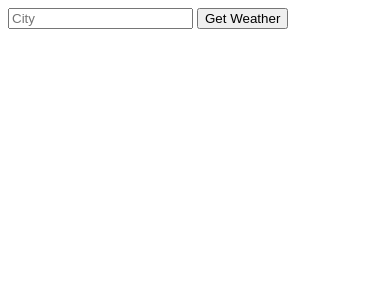
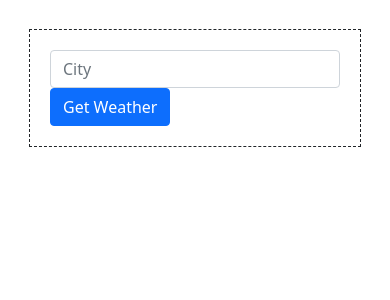
Before and after one commit to Liqaing/Weather, a Django app: page / in a window 390 px wide. Shown: the top 300 px of the page. Run offline with Django 4.2, Linux system fonts and the light colour scheme.

Commit message:
Create search city form in html and done styling

```diff
--- a/Weather/settings.py
+++ b/Weather/settings.py
@@ -116,7 +116,7 @@ USE_TZ = True
 # Static files (CSS, JavaScript, Images)
 # https://docs.djangoproject.com/en/4.2/howto/static-files/
 
-STATIC_URL = 'static/'
+STATIC_URL = '/static/'
 
 # Default primary key field type
 # https://docs.djangoproject.com/en/4.2/ref/settings/#default-auto-field
--- /dev/null
+++ b/Weather_App/static/weather/style.css
@@ -0,0 +1,13 @@
+
+.layout-container {
+    display: flex;
+    justify-content: center;
+    margin: 30px;
+    padding: 20px;
+    outline: dashed 1px;
+    font-family: system-ui, -apple-system, BlinkMacSystemFont, 'Segoe UI', Roboto, Oxygen, Ubuntu, Cantarell, 'Open Sans', 'Helvetica Neue', sans-serif;
+}
+
+.content-container {
+    width: 550px;
+}
--- a/Weather_App/templates/weather/index.html
+++ b/Weather_App/templates/weather/index.html
@@ -1,20 +1,37 @@
+{% load static %}
+
 <!DOCTYPE html>
 <html lang="en">
 <head>
     <meta charset="UTF-8">
     <meta http-equiv="X-UA-Compatible" content="IE=edge">
     <meta name="viewport" content="width=device-width, initial-scale=1.0">
-    <title>Document</title>
+    <link href="https://cdn.jsdelivr.net/npm/bootstrap@5.0.2/dist/css/bootstrap.min.css" rel="stylesheet" integrity="sha384-EVSTQN3/azprG1Anm3QDgpJLIm9Nao0Yz1ztcQTwFspd3yD65VohhpuuCOmLASjC" crossorigin="anonymous">
+    <link rel="stylesheet" href="{% static 'weather/style.css' %}">
+    <title>Weather</title>
 </head>
 <body>
+    <div class="layout-container">
+        <div class="content-container">
             <form action="{% url 'index' %}" method="POST">
                 {% csrf_token %}
-        <input type="text" name="city" placeholder="City">
-        <input type="submit" value="Get Weather">
+                <div class="row gx-3">
+                    <div class="col-md-10">
+                        <input type="text" class="form-control" name="city" placeholder="City">
+                    </div>
+                    <div class="col-md-2">
+                        <input type="submit" class="btn btn-primary" value="Get Weather">
+                    </div>
+                </div>
             </form>
 
+            <div>
                 {% if weather %}
                     {{ weather }}
                 {% endif %}
+            </div>
+        </div>
+
+    </div>
 </body>
 </html>
--- a/Weather_App/views.py
+++ b/Weather_App/views.py
@@ -6,8 +6,8 @@ from django.http import HttpResponse
 # URL and API key for making API call
 API_KEY = "4da3135aeca586f32bb18c5c27d81cdb"
 Geocoding_API_URL = "http://api.openweathermap.org/geo/1.0/direct?q={}&limit={}&appid={}"
-Weather_API_URl = "https://api.openweathermap.org/data/2.5/weather?lat={}&lon={}&appid={}&units=metric"
-
+Weather_API_URL = "https://api.openweathermap.org/data/2.5/weather?lat={}&lon={}&appid={}&units=metric"
+Forcast_API_URL = "api.openweathermap.org/data/2.5/forecast?lat={}&lon={}&appid={}"
 
 # Create your views here.
 def index(request):
@@ -79,6 +79,6 @@ def get_geocoding_api_response(city: str, limit: str):
 def get_weather_api_response(lat: int, lon: int):
 
     # Send the request
-    weather_api_response = requests.get(Weather_API_URl.format(lat, lon, API_KEY)).json()
+    weather_api_response = requests.get(Weather_API_URL.format(lat, lon, API_KEY)).json()
 
     return weather_api_response
```
Lines whose indentation alone changed are shown as unchanged.
